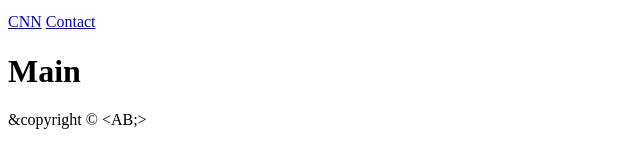
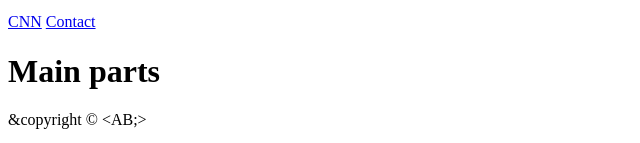
Before and after one commit to ab1068vk/Classwork, a plain HTML site: page Week 1/index.html in a window 1280 px wide. Shown: the part 175-318 px from the top of the page, without its empty margins (0-640 px from the left). Drawn offline with Linux system fonts and the light colour scheme.

Commit message:
Update index.html

```diff
--- a/Week 1/index.html
+++ b/Week 1/index.html
@@ -18,7 +18,7 @@
             <a href="contact.html">Contact</a>
         </nav>
         <main>
-            <h1>Main</h1>
+            <h1>Main parts</h1>
         </main>
         <aside></aside>
         <footer>
```
